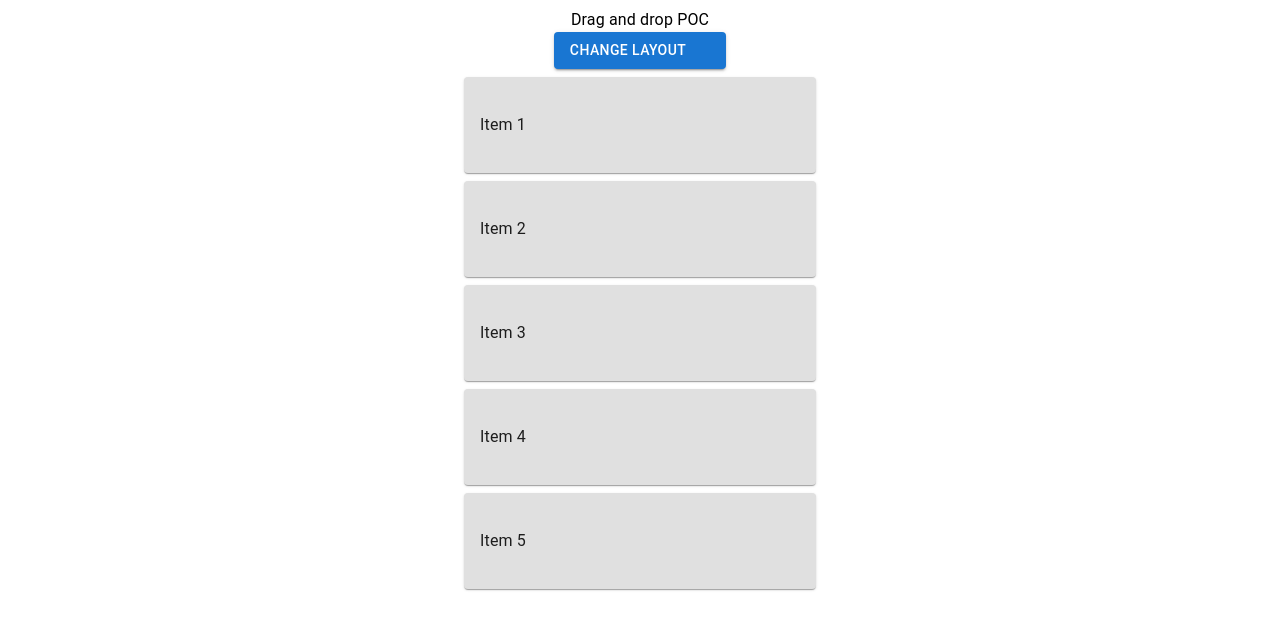
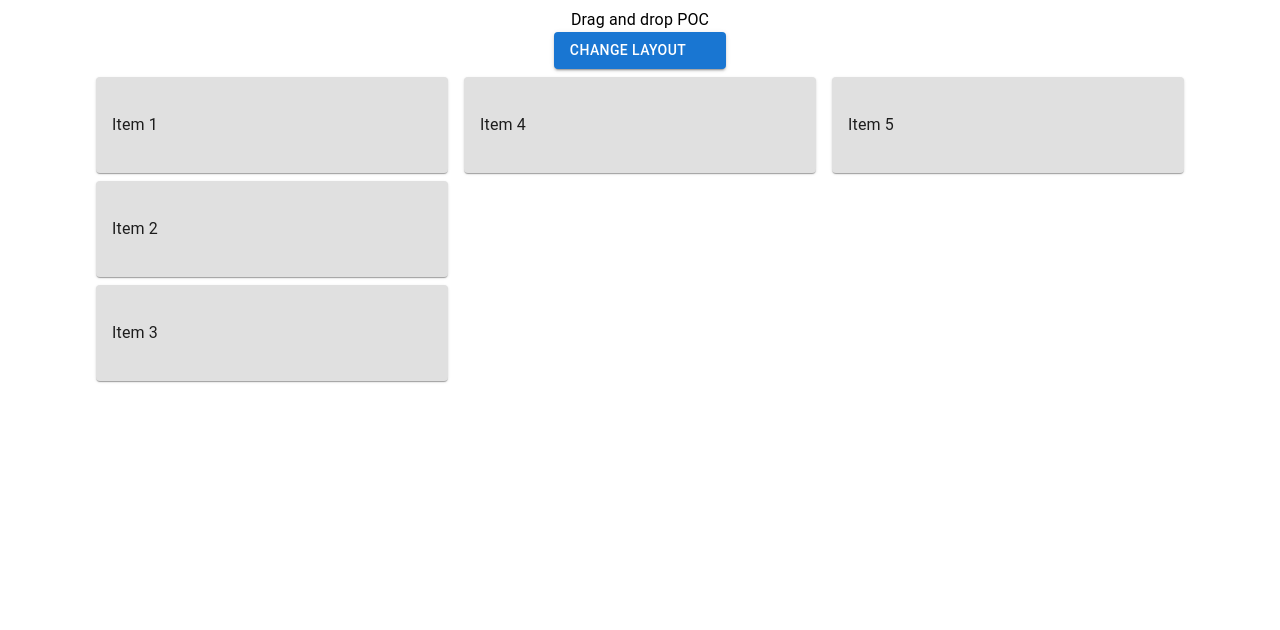
Before and after one commit to AttilaBalla/dndkit-drag-and-drop, a React (Vite) app in the folder react-playground-fe/: page / in a window 1280 px wide. Shown: the top 630 px of the page. Built offline with nearby package versions, Linux system fonts and the light colour scheme; some icons are missing.

Commit message:
wip on multiple container dnd

```diff
--- a/react-playground-fe/src/app/features/dragndrop/DragAndDropComponent.tsx
+++ b/react-playground-fe/src/app/features/dragndrop/DragAndDropComponent.tsx
@@ -10,54 +10,154 @@ import {
   useSensor,
   useSensors,
 } from '@dnd-kit/core';
-import { arrayMove, SortableContext } from '@dnd-kit/sortable';
 import { DroppableContainer } from './DroppableContainer';
-import { getItemPosition } from './utilities/dragAndDropUtils';
 import Button from '@mui/material/Button';
 import AppRegistrationIcon from '@mui/icons-material/AppRegistration';
 import CheckIcon from '@mui/icons-material/Check';
 import { Container } from '../../types/dragndrop/types';
 import { initialContainerState } from './utilities/dragAndDropConstants';
+import { findContainerId } from './utilities/dragAndDropUtils';
+import { Box } from '@mui/material';
+import { arrayMove } from '@dnd-kit/sortable';
 
 export function DragAndDropComponent() {
-  const [containers, setContainers] = useState<Container[]>(initialContainerState);
+  const [containers, setContainers] = useState<Container[]>(
+    initialContainerState
+  );
   const [activeId, setActiveId] = useState<UniqueIdentifier | null>(null);
   const [currentContainerId, setCurrentContainerId] =
     useState<UniqueIdentifier | null>(null);
 
   const sensors = useSensors(useSensor(PointerSensor));
 
-  const [items, setItems] = useState([
-    { id: 1, text: 'Item 1' },
-    { id: 2, text: 'Item 2' },
-    { id: 3, text: 'Item 3' },
-    { id: 4, text: 'Item 4' },
-    { id: 5, text: 'Item 5' },
-  ]);
-
   const [canDrag, setCanDrag] = useState(false);
 
   function handleDragStart(event: DragMoveEvent) {
-    /* empty */
+    setActiveId(event.active.id);
   }
 
   function handleDragOver(event: DragOverEvent) {
-    /* empty */
+    const { active, over } = event;
+
+    if (!over) {
+      return;
+    }
+
+    const activeId = active.id;
+    const overId = over.id;
+    const activeContainerId = findContainerId(containers, activeId);
+    const overContainerId = findContainerId(containers, overId);
+
+    // Only proceed if moving between different containers
+    if (!activeContainerId || !overContainerId || activeContainerId === overContainerId) {
+      return;
+    }
+
+    setContainers((prevState) => {
+      // Find the container we are dragging from
+      const activeContainer = prevState.find(
+        (container) => container.id === activeContainerId
+      );
+      // Find the container we are dragging to
+      const overContainer = prevState.find(
+        (container) => container.id === overContainerId
+      );
+
+      if (!activeContainer || !overContainer) return prevState;
+
+      // Find the item we are dragging
+      const activeItem = activeContainer.items.find(
+        (item) => item.id === activeId
+      );
+      if (!activeItem) return prevState;
+
+      // Remove the item from the source container
+      const newActiveContainer = {
+        ...activeContainer,
+        items: activeContainer.items.filter((item) => item.id !== activeId),
+      };
+
+      // Insert the item into the target container at the correct position
+      const overItemIndex = overContainer.items.findIndex((item) => item.id === overId);
+      let newItems;
+      if (overItemIndex === -1) {
+        // If not over an item, add to the end
+        newItems = [...overContainer.items, activeItem];
+      } else {
+        // Insert after the hovered item
+        newItems = [
+          ...overContainer.items.slice(0, overItemIndex + 1),
+          activeItem,
+          ...overContainer.items.slice(overItemIndex + 1),
+        ];
+      }
+      const newOverContainer = {
+        ...overContainer,
+        items: newItems,
+      };
+
+      // Return updated containers
+      return prevState.map((container) => {
+        if (container.id === activeContainerId) return newActiveContainer;
+        if (container.id === overContainerId) return newOverContainer;
+        return container;
+      });
+    });
   }
 
   function handleDragEnd(event: DragEndEvent) {
     const { active, over } = event;
 
-    if (active.id === over?.id) {
+    if (!over) {
+      setActiveId(null);
       return;
     }
 
-    setItems((items) => {
-      const currentPosition = getItemPosition(active.id as number, items);
-      const newPosition = getItemPosition(over?.id as number, items);
+    const activeId = active.id;
+    const overId = over.id;
+    const activeContainerId = findContainerId(containers, activeId);
+    const overContainerId = findContainerId(containers, overId);
 
-      return arrayMove(items, currentPosition, newPosition);
-    });
+    /// we don't want to do anything if we are not over a container
+    if (!activeContainerId || !overContainerId) {
+      setActiveId(null);
+      return;
+    }
+
+    if (activeContainerId === overContainerId && activeId !== overId) {
+      const containerIndex = containers.findIndex(
+        (container) => container.id === activeContainerId
+      );
+
+      if (containerIndex === -1) {
+        setActiveId(null);
+        return;
+      }
+
+      const container = containers[containerIndex];
+      const activeIndex = container.items.findIndex(
+        (item) => item.id === activeId
+      );
+      const overIndex = container.items.findIndex((item) => item.id === overId);
+
+      if (activeIndex !== -1 && overIndex !== -1) {
+        const newItems = arrayMove(container.items, activeIndex, overIndex);
+
+        setContainers((containers) => {
+          return containers.map((container, index) => {
+            if (index === containerIndex) {
+              return {
+                ...container,
+                items: newItems,
+              };
+            }
+            return container;
+          });
+        });
+      }
+    }
+
+    setActiveId(null);
   }
 
   function toggleCanDrag() {
@@ -81,19 +181,18 @@ export function DragAndDropComponent() {
         collisionDetection={closestCorners}
         sensors={sensors}
       >
-        <SortableContext items={containers.map((container) => container.id)}>
-          {/*{containers.map((container) => {*/}
-          {/*  return(*/}
-          {/*    <DroppableContainer*/}
-          {/*      key={container.id}*/}
-          {/*      id={container.id}*/}
-          {/*      items={items}*/}
-          {/*      canDrag={canDrag}*/}
-          {/*    />*/}
-          {/*  )*/}
-          {/*})}*/}
-          <DroppableContainer items={items} id={1} canDrag={canDrag} />
-        </SortableContext>
+        <Box sx={{ display: 'flex', gap: '1rem' }}>
+          {containers.map((container) => {
+            return (
+              <DroppableContainer
+                key={container.id}
+                id={container.id}
+                items={container.items}
+                canDrag={canDrag}
+              />
+            );
+          })}
+        </Box>
       </DndContext>
     </>
   );
--- a/react-playground-fe/src/app/features/dragndrop/DroppableContainer.tsx
+++ b/react-playground-fe/src/app/features/dragndrop/DroppableContainer.tsx
@@ -15,7 +15,7 @@ export function DroppableContainer(props: IProps) {
   const { setNodeRef } = useDroppable({ id });
 
   return (
-    <div className={'droppable-container'}>
+    <div ref={setNodeRef} className={'droppable-container'}>
       <SortableContext items={items} strategy={rectSortingStrategy}>
         {items.map((item) => (
           <Item
--- a/react-playground-fe/src/app/features/dragndrop/utilities/dragAndDropConstants.ts
+++ b/react-playground-fe/src/app/features/dragndrop/utilities/dragAndDropConstants.ts
@@ -9,10 +9,14 @@ export const initialContainerState = [
   },
   {
     id: 2,
-    items: [],
+    items: [
+      { id: 4, text: 'Item 4' },
+    ],
   },
   {
     id: 3,
-    items: [],
+    items: [
+      { id: 5, text: 'Item 5' },
+    ],
   },
 ]
--- a/react-playground-fe/src/app/features/dragndrop/utilities/dragAndDropUtils.ts
+++ b/react-playground-fe/src/app/features/dragndrop/utilities/dragAndDropUtils.ts
@@ -1,12 +1,14 @@
-import {
-  AnimateLayoutChanges,
-  defaultAnimateLayoutChanges,
-} from '@dnd-kit/sortable';
+import { UniqueIdentifier } from '@dnd-kit/core';
+import { Container } from '../../../types/dragndrop/types';
 
-export const animateLayoutChanges: AnimateLayoutChanges = (args) =>
-  defaultAnimateLayoutChanges({...args, wasDragging: true});
-
-
-export function getItemPosition(id: number, items: Array<{id: number, text: string}>) {
-  return items.findIndex((item) => item.id === id);
+export function findContainerId(
+  containers: Container[],
+  itemId: UniqueIdentifier | undefined
+) {
+  if(containers.some((container) => container.id === itemId)) {
+    return itemId;
+  }
+  return containers.find((container) =>
+    container.items.some((item) => item.id === itemId)
+  )?.id;
 }
```
